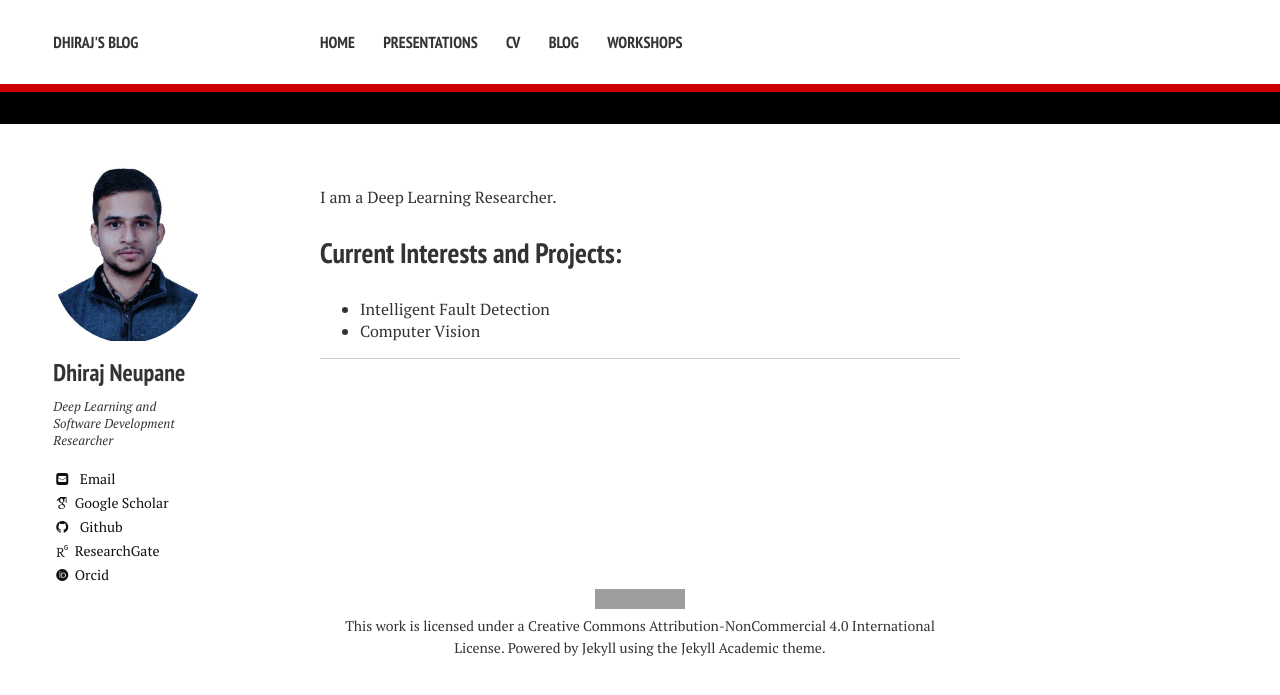
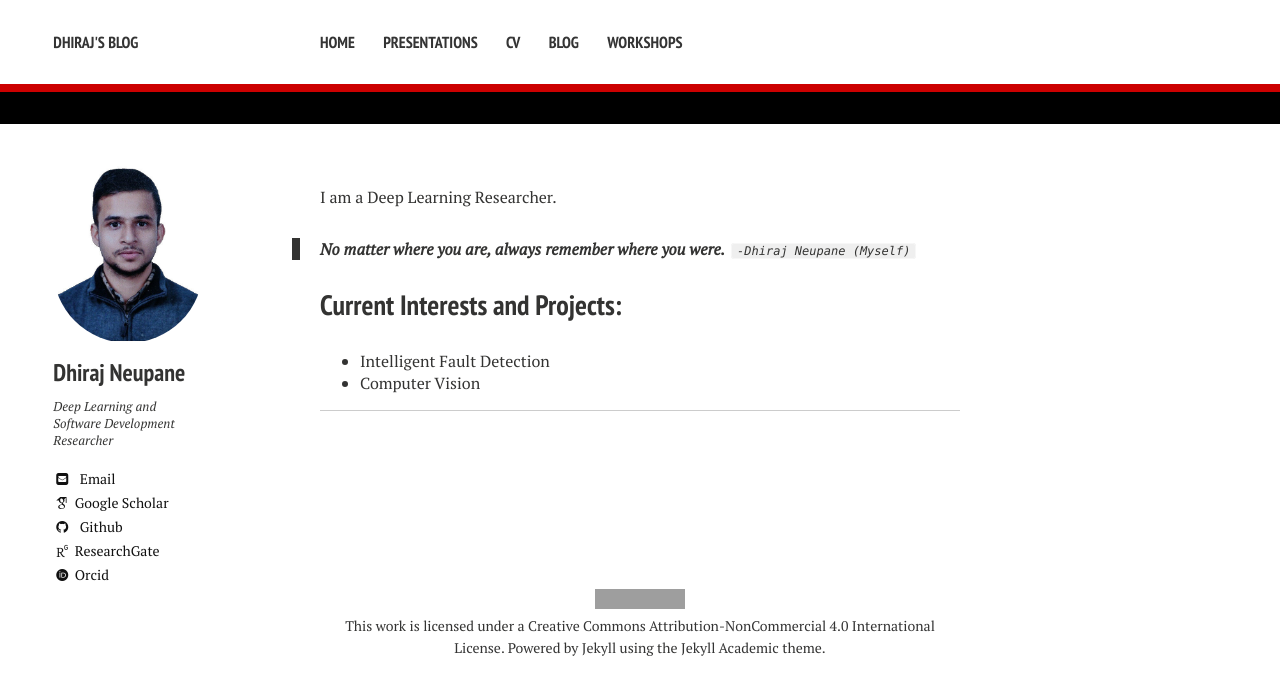
Before and after one commit to PIjarihd/dhirajneupane.github.io, a Jekyll site: the page built from index.md, in a window 1280 px wide. Shown: the top 695 px of the page. Built offline with Jekyll 4.4.1, drawn with Linux system fonts in a browser that asks for light colours; nearby versions of some CDN libraries; some web fonts are replaced; grey boxes are pictures that could not be loaded.

Commit message:
Update index.md

```diff
--- a/index.md
+++ b/index.md
@@ -3,7 +3,9 @@ layout: page
 excerpt: "Dhiraj Neupane"
 ---
 
-I am a Deep Learning Researcher.
+I am a Deep Learning Researcher. <br/>
+>**No matter where you are, always remember where you were.**
+>`-Dhiraj Neupane (Myself)`
 
 ## Current Interests and Projects:
 
```
